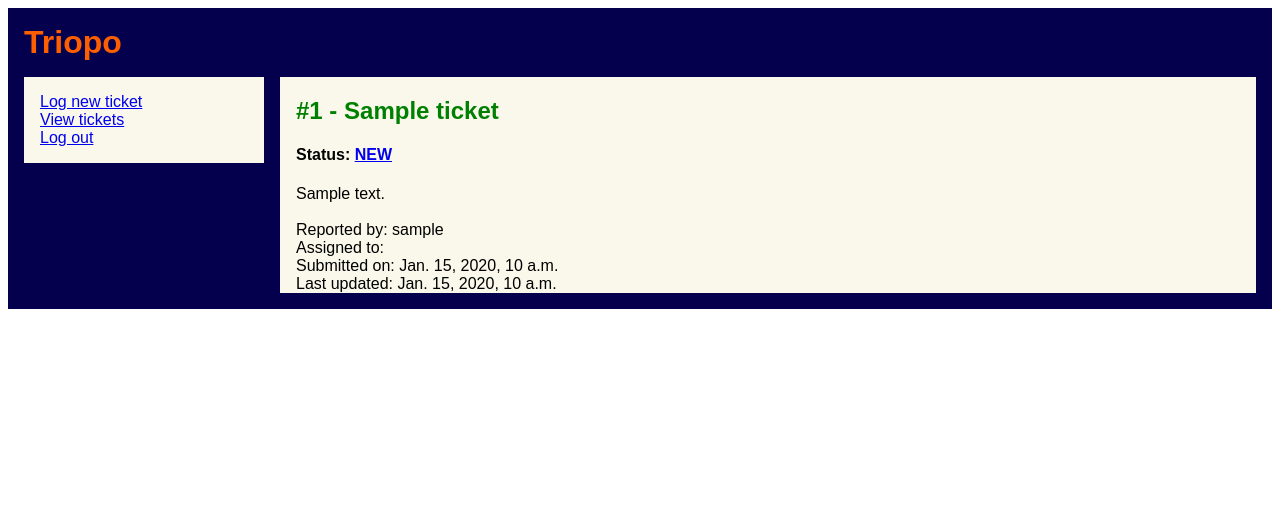
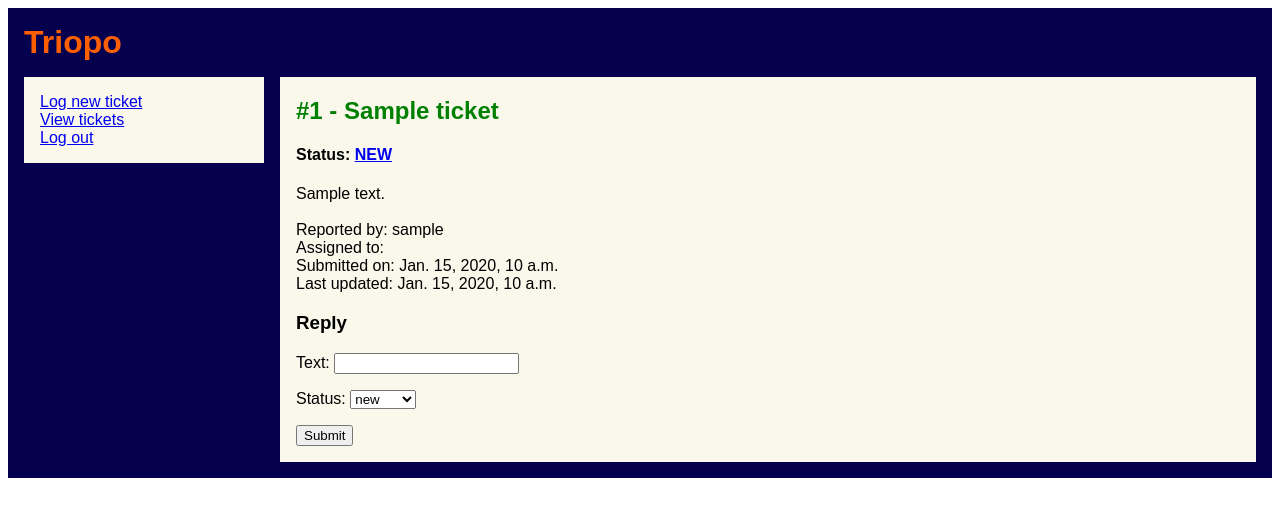
Before and after one commit to hazelw/triopo, a Django app: page /review/ticket/1/ in a window 1280 px wide. Shown: the top 517 px of the page. Run offline with Django 3.2, Linux system fonts and the light colour scheme; a user stored in the database is signed in; tables that the repository leaves empty hold one stand-in row (values such as "Sample post").

Commit message:
feat: let people reply to things (but don't show the replies yet)

```diff
--- /dev/null
+++ b/triopo/review/forms.py
@@ -0,0 +1,10 @@
+from django import forms
+
+from ticketing.constants import TicketStatus
+
+
+class ReplyForm(forms.Form):
+    text = forms.CharField(max_length=1000)
+    status = forms.ChoiceField(
+        choices=[(status.name, status.value) for status in TicketStatus]
+    )
--- a/triopo/review/templates/ticket.html
+++ b/triopo/review/templates/ticket.html
@@ -9,4 +9,14 @@
     <div>Assigned to: <a href="{% url 'change-assignment' ticket.id %}">{{ ticket.assigned_to }}</a></div>
     <div>Submitted on: {{ ticket.created_at }}</div>
     <div>Last updated: {{ ticket.updated_at }}</div>
+
+    <div>
+        <h3>Reply</h3>
+        <form method="POST" action="{% url 'reply' ticket.id %}">
+            {% csrf_token %}
+            {{ form.as_p }}
+
+            <input type="submit" />
+        </form>
+    </div>
 {% endblock %}
--- a/triopo/review/urls.py
+++ b/triopo/review/urls.py
@@ -5,4 +5,5 @@ from . import views
 urlpatterns = [
     path('', views.index, name='view-tickets'),
     re_path('ticket/(?P<ticket_id>[0-9]+)/$', views.view_ticket, name='view-ticket'),
+    re_path('ticket/(?P<ticket_id>[0-9]+)/reply', views.reply, name='reply'),
 ]
--- a/triopo/review/views.py
+++ b/triopo/review/views.py
@@ -4,6 +4,9 @@ from django.shortcuts import render
 
 from ticketing.models import Ticket
 from ticketing.constants import TicketStatus
+
+from .controller import create_reply
+from .forms import ReplyForm
 
 
 @login_required(login_url='/login/')
@@ -31,8 +34,24 @@ def view_ticket(request, ticket_id):
     except Ticket.DoesNotExist:
         raise Http404
 
+    form = ReplyForm()
+
     context = {
-        'ticket': ticket
+        'ticket': ticket,
+        'form': form
     }
 
     return render(request, 'ticket.html', context)
+
+
+@login_required(login_url='/login/')
+def reply(request, ticket_id):
+    if not request.POST:
+        raise Http404
+
+    text = request.POST.get('text')
+    status = request.POST.get('status')
+
+    create_reply(ticket_id, request.user, text, status)
+
+    return view_ticket(request, ticket_id)
```
Also changed, not shown: triopo/review/controller.py (added, +22 -0 lines).
